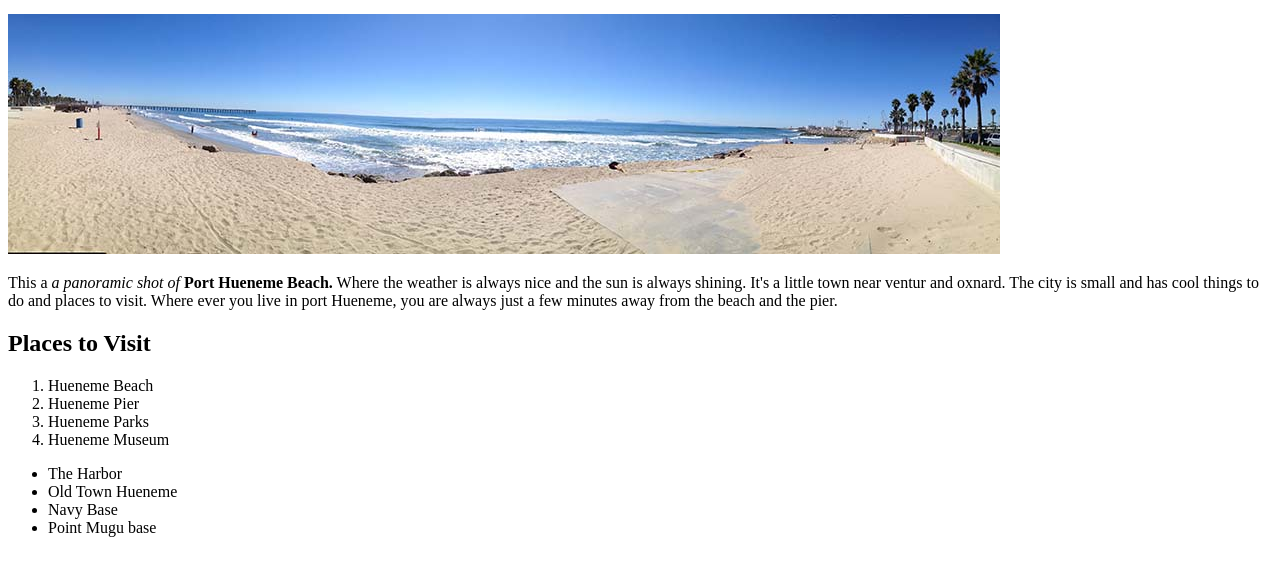
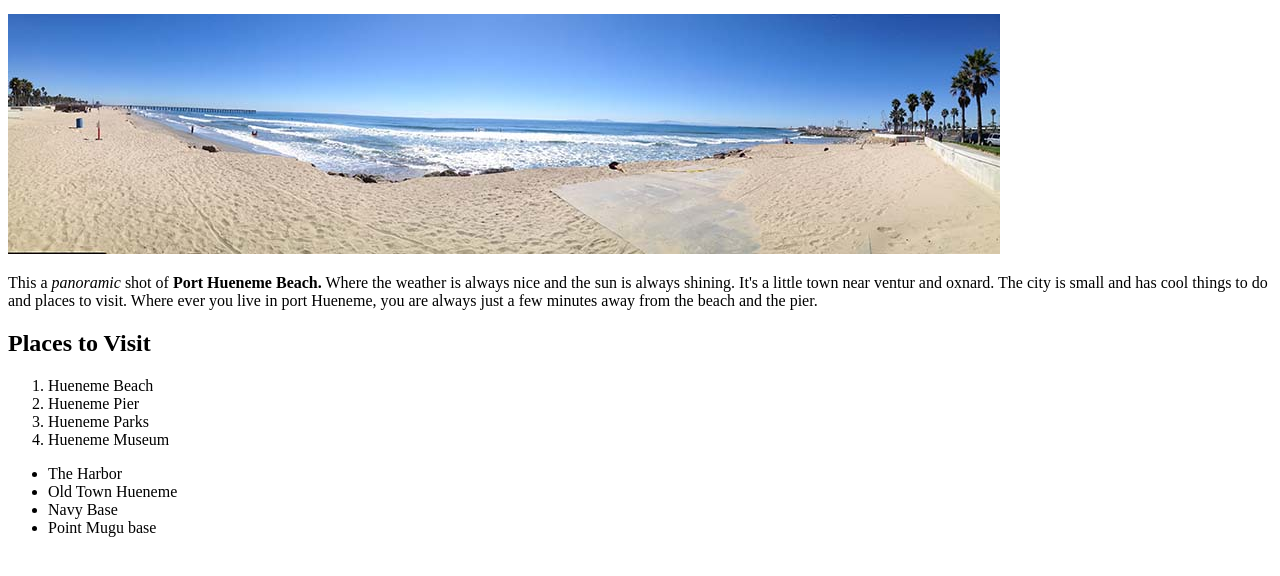
Before and after one commit to andrewpena/wsd, a plain HTML site: page index.html in a window 1280 px wide. Shown: the part 136-712 px from the top of the page. Drawn offline with Linux system fonts and the light colour scheme.

Commit message:
changes em tag

```diff
--- a/index.html
+++ b/index.html
@@ -14,7 +14,7 @@
 		<img src='images/beach.jpg' alt='Hueneme Beach' title='Photo of Hueneme beach'>
 
 
-		<p>This a <em>a panoramic shot of</em> <strong>Port Hueneme Beach.</strong> Where the weather is always nice and the sun is always shining. It's a little town near ventur
+		<p>This a <em>panoramic</em> shot of <strong>Port Hueneme Beach.</strong> Where the weather is always nice and the sun is always shining. It's a little town near ventur
 		and oxnard. The city is small and has cool things to do and places to visit. Where ever you live in port Hueneme, you are always just a few minutes
 		away from the beach and the pier.</p>
 
```
